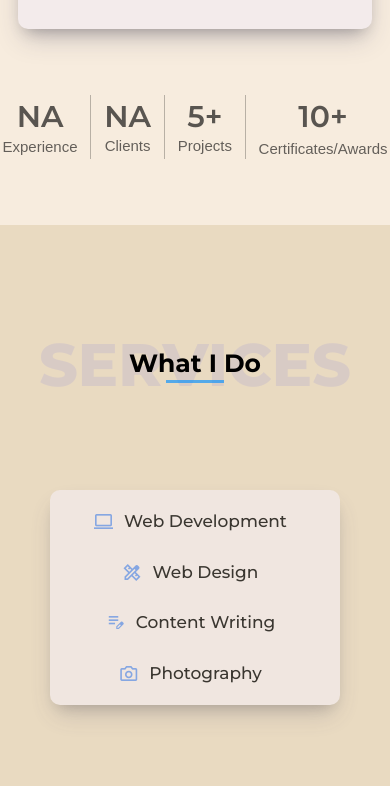
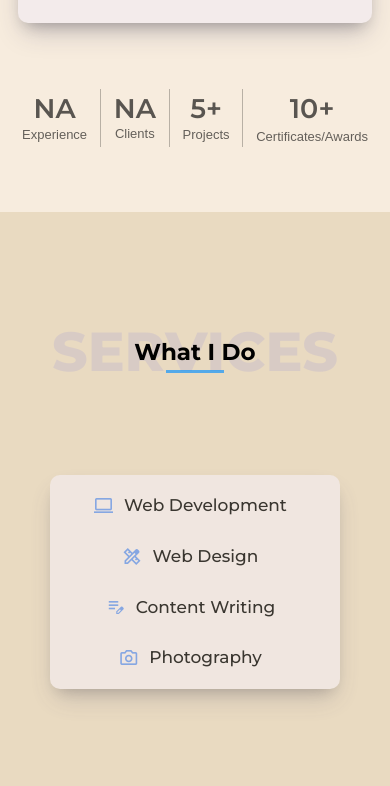
Before and after one commit to Kiran1126/Portfolio, a plain HTML site: page index.html in a window 390 px wide. Shown: the part 1498-2284 px from the top of the page. Drawn offline with nearby package versions, Linux system fonts and the light colour scheme; a web font is replaced by a local one.

Commit message:
Update index.css

```diff
--- a/index.css
+++ b/index.css
@@ -1001,12 +1001,12 @@ form{
         padding: 10% 2%;
     }
     .shadow{
-        font-size: 60px;
+        font-size: 55px;
         font-weight: 800;
         transform: translateX(0);
     }
     .body-text-shadow{
-        font-size: 25px;
+        font-size: 23px;
         margin-top: 20px;
         transform: translateX(0);
 
@@ -1047,16 +1047,16 @@ form{
         font-size: 15px;
     }
     #data ul{
-        margin-top: 30px;
+        margin-top: 40px;
         margin-inline: 10px;
         display: flex;
         justify-content: center;
     }
     .dataNumber{
-        font-size: 30px;
+        font-size: 27px;
     }
     .dataDomain{
-        font-size: 15px;
+        font-size: 13px;
     }
 
     /* about section */
```
